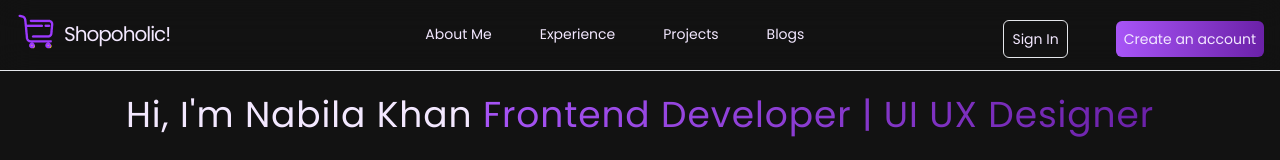
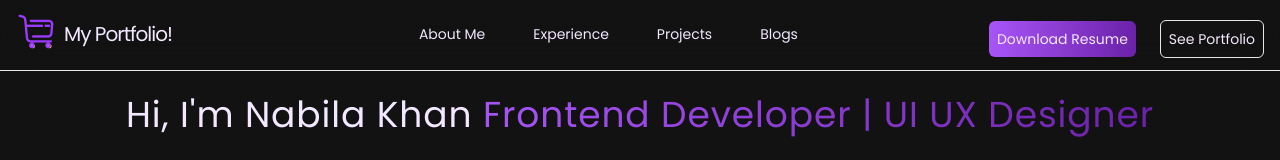
Before and after one commit to jeepoholic/Shoping-with-me, a React (Create React App) app: page / in a window 1280 px wide. Shown: the top 160 px of the page. Built offline with nearby package versions, Linux system fonts and the light colour scheme.

Commit message:
innitial updates

```diff
--- a/src/App.js
+++ b/src/App.js
@@ -1,9 +1,10 @@
+/* eslint-disable react/jsx-no-undef */
 import React from "react";
 import Navbar from "./components/navbar";
 import HeroSection from "./components/HeroSection";
 import Feature from "./components/Feature";
 import Workflow from "./components/Workflow";
-import Pricing from "./components/Pricing";
+import Certification from "./components/Certification";
 import Testimonial from "./components/Testimonial";
 import Footer from "./components/Footer";
 import CustomCursorTrail from "./components/CustomCursorTrail";
@@ -18,7 +19,7 @@ const App = () => {
           <HeroSection />
           <Feature />
           <Workflow />
-          <Pricing />
+          <Certification/>
           <Testimonial />
           <Footer />
         </div>
--- a/src/components/Pricing.js
+++ b/src/components/Certificates.js
@@ -2,7 +2,7 @@ import React from "react";
 import { pricingOptions } from "../constants";
 import { CheckCircle2 } from "lucide-react";
 
-const Pricing = () => {
+const Certificates = () => {
   return (
     <div className="mt-10">
       <h2 className="text-2xl sm:text-3xl lg:text-4xl text-center my-8 tracking-wider">
@@ -47,4 +47,4 @@ const Pricing = () => {
   );
 };
 
-export default Pricing;
+export default Certificates;
--- /dev/null
+++ b/src/components/Certification.js
@@ -0,0 +1,53 @@
+import React from "react";
+import { pricingOptions } from "../constants";
+import { CheckCircle2 } from "lucide-react";
+
+
+
+const Certification = () => {
+    return (
+      <div className="mt-10">
+        <h2 className="text-2xl sm:text-3xl lg:text-4xl text-center my-8 tracking-wider">
+          Pricing
+        </h2>
+        <div className="flex flex-wrap">
+          {pricingOptions.map((option, index) => (
+            <div key={index} className="w-full sm:w-1/2  lg:w-1/3 p-2">
+              <div className="p-10 border border-neutral-700 rounded-xl">
+                <p className="text-4xl mb-8">
+                  {option.title}
+                  {option.title === "Pro" && (
+                    <span className=" bg-gradient-to-r from-purple-500 to-purple-800 text-transparent bg-clip-text text-sm ml-2">
+                      (Most Popular)
+                    </span>
+                  )}
+                </p>
+                <p className="mb-8">
+                  <span className="text-4xl mt-6 mr-2 "> {option.price}</span>
+                  <span className="text-neutral-700 tracking-tight">/month</span>
+                </p>
+
+                <ul>
+                  {option.features.map((feature, index) => (
+                    <li key={index} className="mt-8 flex items-center">
+                      <CheckCircle2 />
+                      <span className="ml-2"> {feature} </span>
+                    </li>
+                  ))}
+                </ul>
+                <a
+                  href="#"
+                  className="inline-flex justify-center items-center text-center w-full h-12 p-5 mt-20 tracking-tight text-md hover:bg-purple-800 border border-purple-800 rounded-lg transition duration-200"
+                >
+                  Subscribe
+                </a>
+              </div>
+            </div>
+          ))}
+        </div>
+      </div>
+    );
+  };
+
+
+export default Certification
--- a/src/components/CustomCursorTrail.js
+++ b/src/components/CustomCursorTrail.js
@@ -10,7 +10,7 @@ const CustomCursorTrail = () => {
     const handleMouseMove = (e) => {
       const dot = document.createElement("div");
       dot.className =
-        "w-1 h-1 bg-purple-900 rounded-full absolute opacity-70";
+        "w-2 h-2 bg-purple-900 rounded-full absolute opacity-50";
       dot.style.left = `${e.clientX}px`;
       dot.style.top = `${e.clientY}px`;
       wrapper.appendChild(dot);
--- a/src/components/navbar.js
+++ b/src/components/navbar.js
@@ -2,6 +2,7 @@ import logo from "../assets/logo.png";
 import { useState } from "react";
 import { navItems } from "../constants";
 import { Menu, X } from "lucide-react";
+import Resume from "../assets/Resume.pdf";
 
 const Navbar = () => {
   const [mobileDrawerOpen, setMobileDrawerOpen] = useState(false);
@@ -16,7 +17,7 @@ const Navbar = () => {
           <div className="flex justify-between items-start">
             <div className="flex item-center flex-shrink-0">
               <img className="h-10 w-10 mr-2" src={logo} alt="logo" />
-              <span className="text-xl tracking-tighter mt-2">Shopoholic!</span>
+              <span className="text-xl tracking-tighter mt-2">My Portfolio!</span>
             </div>
             <ul className="hidden lg:flex ml-14 space-x-12 mt-3">
               {navItems.map((item, index) => (
@@ -26,17 +27,25 @@ const Navbar = () => {
               ))}
             </ul>
 
-            <div className="hidden lg:flex justify-start space-x-12 items-center mt-2">
-              <a href="#" className="py-2 px-2 border rounded-md">
-                Sign In
+
+
+            <div className="hidden lg:flex justify-start space-x-6 items-center mt-2">
+              <a
+                href={Resume}
+                download="Nabila Khan Frontend Dev"
+                className="py-2 px-2 bg-gradient-to-r from-purple-500 to-purple-800 rounded-md"
+              >
+                {" "}
+                Download Resume
               </a>
               <a
-                href="#"
-                className="py-2 px-2 bg-gradient-to-r from-purple-500 to-purple-800 rounded-md"
+                href="https://www.behance.net/nabilakhan0125"
+                className="py-2 px-2 border rounded-md"
               >
-                Create an account
+                See Portfolio
               </a>
             </div>
+
             <div className="lg:hidden md-flex flex-col justify-end ">
               <button onClick={toggleNavbar}>
                 {mobileDrawerOpen ? <X /> : <Menu />}
@@ -52,15 +61,20 @@ const Navbar = () => {
                   </li>
                 ))}
               </ul>
-              <div className="flex justify-start space-x-6 items-center">
-                <a href="#" className="py-2 px-2 border rounded-md">
-                  Sign In
+              <div className="">
+                <a
+                  href={Resume}
+                  download="Nabila Khan Frontend Dev"
+                  className="bg-gradient-to-r from-purple-500 to-purple-800 py-3 px-4 mx-3 rounded-md "
+                >
+                  {" "}
+                  Download Resume
                 </a>
                 <a
-                  href="#"
-                  className="py-2 px-2 bg-gradient-to-r from-purple-500 to-purple-800 rounded-md"
+                  href="https://www.behance.net/nabilakhan0125"
+                  className="py-3 px-4 border rounded-md"
                 >
-                  Create an account
+                  See Portfolio
                 </a>
               </div>
             </div>
```
Also changed, not shown: 1 other file (tests, documents, lock files or other folders).
